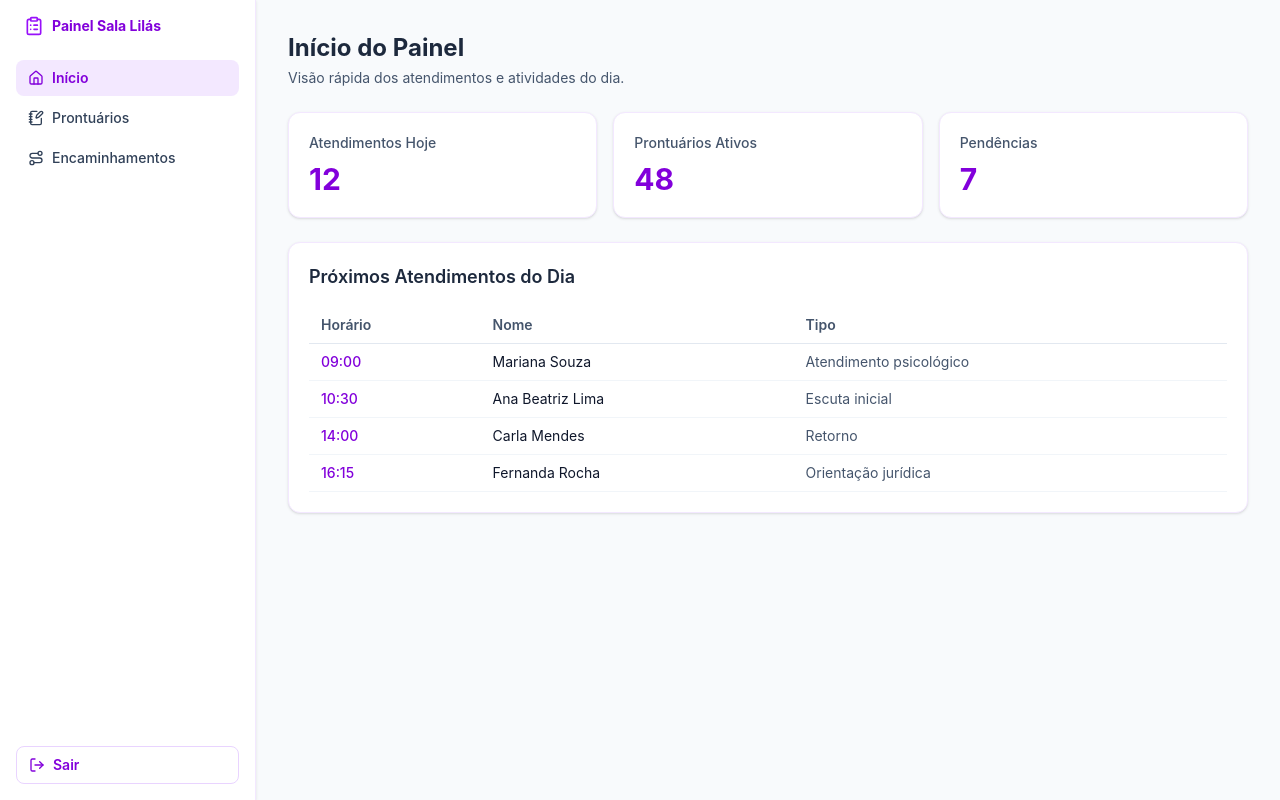
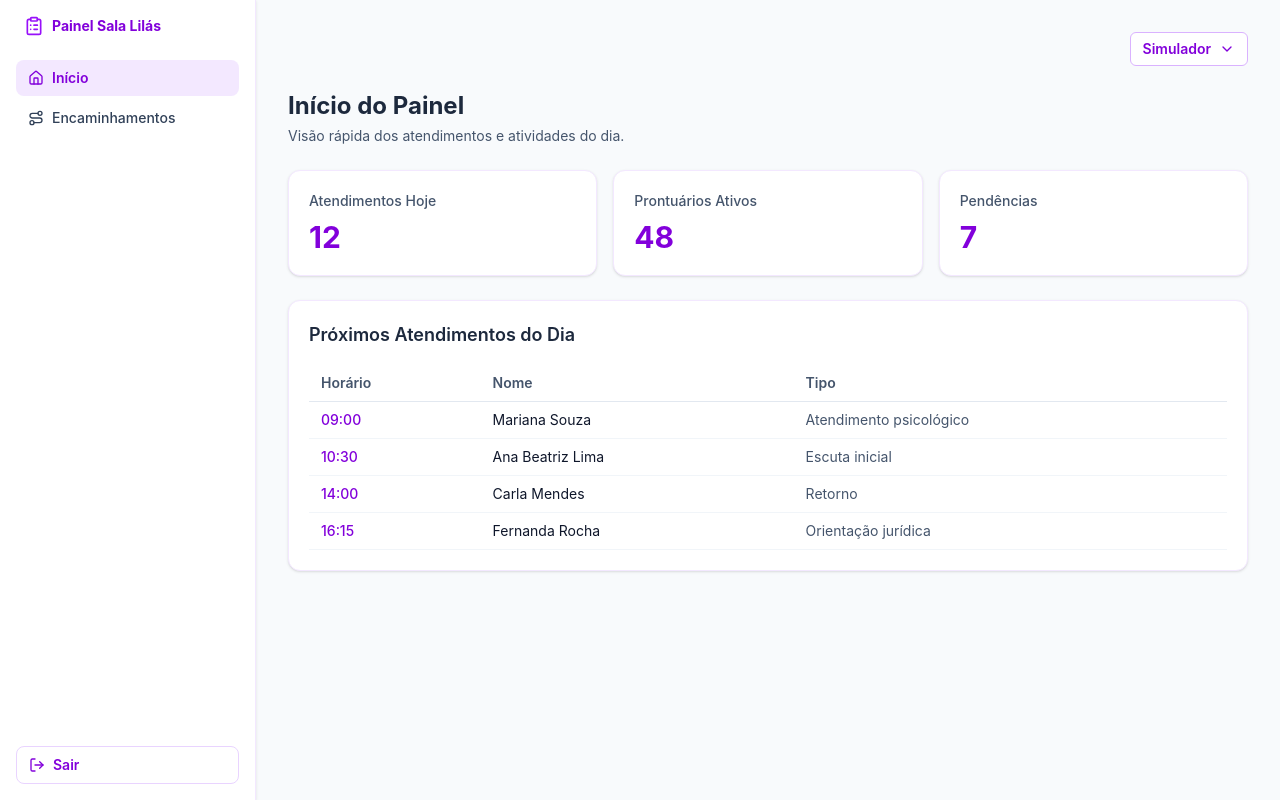
Before and after one commit to vhgtvictor/sala_lilas, a React (Vite) app: page /painel in a window 1280 px wide. Built offline with nearby package versions, Linux system fonts and the light colour scheme.

Commit message:
simulação de perfis

```diff
--- a/src/App.jsx
+++ b/src/App.jsx
@@ -1,6 +1,7 @@
 import { Navigate, Route, Routes } from "react-router-dom";
 import Layout from "./components/Layout";
 import LayoutPainel from "./components/LayoutPainel";
+import ProtectedPanelRoute from "./components/ProtectedPanelRoute";
 import Agendamento from "./pages/Agendamento";
 import DashboardInicio from "./pages/DashboardInicio";
 import Encaminhamentos from "./pages/Encaminhamentos";
@@ -8,6 +9,7 @@ import HomePage from "./pages/HomePage";
 import Login from "./pages/Login";
 import ProntuarioDetalhes from "./pages/ProntuarioDetalhes";
 import ProntuariosLista from "./pages/ProntuariosLista";
+import Relatorios from "./pages/Relatorios";
 
 export default function App() {
   return (
@@ -20,9 +22,31 @@ export default function App() {
 
       <Route path="/painel" element={<LayoutPainel />}>
         <Route index element={<DashboardInicio />} />
-        <Route path="prontuarios" element={<ProntuariosLista />} />
-        <Route path="prontuarios/:id" element={<ProntuarioDetalhes />} />
+        <Route
+          path="prontuarios"
+          element={
+            <ProtectedPanelRoute allowedProfiles={["Psicologia", "Equipe Técnica"]}>
+              <ProntuariosLista />
+            </ProtectedPanelRoute>
+          }
+        />
+        <Route
+          path="prontuarios/:id"
+          element={
+            <ProtectedPanelRoute allowedProfiles={["Psicologia", "Equipe Técnica"]}>
+              <ProntuarioDetalhes />
+            </ProtectedPanelRoute>
+          }
+        />
         <Route path="encaminhamentos" element={<Encaminhamentos />} />
+        <Route
+          path="relatorios"
+          element={
+            <ProtectedPanelRoute allowedProfiles={["Equipe Técnica"]}>
+              <Relatorios />
+            </ProtectedPanelRoute>
+          }
+        />
       </Route>
 
       <Route path="*" element={<Navigate to="/" replace />} />
--- a/src/components/Layout.jsx
+++ b/src/components/Layout.jsx
@@ -1,4 +1,5 @@
 import { NavLink, Outlet } from "react-router-dom";
+import ProfileSimulator from "./ProfileSimulator";
 
 const navItems = [
   { to: "/", label: "Início" },
@@ -12,9 +13,10 @@ export default function Layout() {
     <div className="min-h-screen">
       <header className="bg-purple-600 px-4 py-3">
         <nav
-          className="mx-auto flex w-full max-w-6xl gap-4"
+          className="mx-auto flex w-full max-w-6xl items-center justify-between gap-4"
           aria-label="Navegação principal"
         >
+          <div className="flex flex-wrap gap-2">
             {navItems.map((item) => (
               <NavLink
                 key={item.to}
@@ -28,6 +30,9 @@ export default function Layout() {
                 {item.label}
               </NavLink>
             ))}
+          </div>
+
+          <ProfileSimulator />
         </nav>
       </header>
 
--- a/src/components/LayoutPainel.jsx
+++ b/src/components/LayoutPainel.jsx
@@ -3,22 +3,49 @@ import {
   House,
   LogOut,
   NotebookPen,
+  BarChart3,
   Route as RouteIcon
 } from "lucide-react";
 import toast from "react-hot-toast";
 import { NavLink, Outlet } from "react-router-dom";
+import { useAuth } from "../context/AuthContext";
+import ProfileSimulator from "./ProfileSimulator";
 
 const menuItems = [
-  { to: "/painel", label: "Início", icon: House, end: true },
-  { to: "/painel/prontuarios", label: "Prontuários", icon: NotebookPen },
+  {
+    to: "/painel",
+    label: "Início",
+    icon: House,
+    end: true,
+    profiles: ["Atendente", "NPJ", "Psicologia", "Equipe Técnica"]
+  },
+  {
+    to: "/painel/prontuarios",
+    label: "Prontuários",
+    icon: NotebookPen,
+    profiles: ["Psicologia", "Equipe Técnica"]
+  },
   {
     to: "/painel/encaminhamentos",
     label: "Encaminhamentos",
-    icon: RouteIcon
+    icon: RouteIcon,
+    profiles: ["Atendente", "NPJ", "Psicologia", "Equipe Técnica"]
+  },
+  {
+    to: "/painel/relatorios",
+    label: "Relatórios",
+    icon: BarChart3,
+    profiles: ["Equipe Técnica"]
   }
 ];
 
 export default function LayoutPainel() {
+  const { profile } = useAuth();
+
+  const visibleMenuItems = menuItems.filter((item) =>
+    item.profiles.includes(profile)
+  );
+
   const handleFeatureInProgress = () => {
     toast("Funcionalidade em desenvolvimento.", { icon: "ℹ️" });
   };
@@ -32,8 +59,12 @@ export default function LayoutPainel() {
         </div>
 
         <nav className="flex-1 space-y-1" aria-label="Menu interno">
-          {menuItems.map((item) => {
+          {visibleMenuItems.map((item) => {
             const Icon = item.icon;
+            const menuLabel =
+              profile === "NPJ" && item.to === "/painel/encaminhamentos"
+                ? "Encaminhamentos (NPJ)"
+                : item.label;
 
             return (
               <NavLink
@@ -47,7 +78,7 @@ export default function LayoutPainel() {
                 }
               >
                 <Icon size={16} />
-                {item.label}
+                {menuLabel}
               </NavLink>
             );
           })}
@@ -64,6 +95,9 @@ export default function LayoutPainel() {
       </aside>
 
       <main className="ml-64 p-6 md:p-8">
+        <div className="mb-6 flex justify-end">
+          <ProfileSimulator theme="light" />
+        </div>
         <Outlet />
       </main>
     </div>
--- /dev/null
+++ b/src/components/ProfileSimulator.jsx
@@ -0,0 +1,56 @@
+import { ChevronDown } from "lucide-react";
+import { useState } from "react";
+import { useAuth } from "../context/AuthContext";
+
+export default function ProfileSimulator({ theme = "dark" }) {
+  const { profile, profiles, setProfile } = useAuth();
+  const [isOpen, setIsOpen] = useState(false);
+
+  const triggerClassName =
+    theme === "light"
+      ? "inline-flex items-center gap-2 rounded-md border border-purple-300 bg-white px-3 py-1.5 text-sm font-semibold text-purple-700 hover:bg-purple-50"
+      : "inline-flex items-center gap-2 rounded-md border border-purple-300 bg-white/10 px-3 py-1.5 text-sm font-semibold text-white hover:bg-white/20";
+
+  const handleSelectProfile = (nextProfile) => {
+    setProfile(nextProfile);
+    setIsOpen(false);
+  };
+
+  return (
+    <div className="relative">
+      <button
+        type="button"
+        onClick={() => setIsOpen((prev) => !prev)}
+        className={triggerClassName}
+      >
+        Simulador
+        <ChevronDown size={16} />
+      </button>
+
+      {isOpen ? (
+        <div className="absolute right-0 z-20 mt-2 w-52 rounded-lg border border-purple-200 bg-white p-2 shadow-lg">
+          <p className="px-2 py-1 text-xs font-semibold uppercase tracking-wide text-slate-500">
+            Perfil ativo: {profile}
+          </p>
+
+          <div className="mt-1 space-y-1">
+            {profiles.map((item) => (
+              <button
+                key={item}
+                type="button"
+                onClick={() => handleSelectProfile(item)}
+                className={
+                  item === profile
+                    ? "w-full rounded-md bg-purple-100 px-2 py-1.5 text-left text-sm font-semibold text-purple-700"
+                    : "w-full rounded-md px-2 py-1.5 text-left text-sm font-medium text-slate-700 hover:bg-purple-50"
+                }
+              >
+                {item}
+              </button>
+            ))}
+          </div>
+        </div>
+      ) : null}
+    </div>
+  );
+}
--- /dev/null
+++ b/src/components/ProtectedPanelRoute.jsx
@@ -0,0 +1,25 @@
+import { useEffect } from "react";
+import toast from "react-hot-toast";
+import { useLocation, useNavigate } from "react-router-dom";
+import { useAuth } from "../context/AuthContext";
+
+export default function ProtectedPanelRoute({ allowedProfiles, children }) {
+  const { profile } = useAuth();
+  const navigate = useNavigate();
+  const location = useLocation();
+
+  const hasAccess = allowedProfiles.includes(profile);
+
+  useEffect(() => {
+    if (!hasAccess) {
+      toast.error("Acesso negado para o seu perfil atual");
+      navigate("/painel", { replace: true });
+    }
+  }, [hasAccess, location.pathname, navigate]);
+
+  if (!hasAccess) {
+    return null;
+  }
+
+  return children;
+}
--- /dev/null
+++ b/src/context/AuthContext.jsx
@@ -0,0 +1,40 @@
+import { createContext, useContext, useMemo, useState } from "react";
+import toast from "react-hot-toast";
+
+const profiles = ["Atendente", "NPJ", "Psicologia", "Equipe Técnica"];
+
+const AuthContext = createContext(null);
+
+export function AuthProvider({ children }) {
+  const [profile, setProfileState] = useState("Atendente");
+
+  const setProfile = (nextProfile) => {
+    if (!profiles.includes(nextProfile) || nextProfile === profile) {
+      return;
+    }
+
+    setProfileState(nextProfile);
+    toast.success(`Perfil alterado para ${nextProfile}`);
+  };
+
+  const value = useMemo(
+    () => ({
+      profile,
+      setProfile,
+      profiles
+    }),
+    [profile]
+  );
+
+  return <AuthContext.Provider value={value}>{children}</AuthContext.Provider>;
+}
+
+export function useAuth() {
+  const context = useContext(AuthContext);
+
+  if (!context) {
+    throw new Error("useAuth deve ser usado dentro de AuthProvider.");
+  }
+
+  return context;
+}
--- a/src/main.jsx
+++ b/src/main.jsx
@@ -4,15 +4,18 @@ import { Toaster } from "react-hot-toast";
 import { BrowserRouter } from "react-router-dom";
 import App from "./App";
 import ErrorBoundary from "./components/ErrorBoundary";
+import { AuthProvider } from "./context/AuthContext";
 import "./styles.css";
 
 ReactDOM.createRoot(document.getElementById("root")).render(
   <React.StrictMode>
     <ErrorBoundary>
-      <BrowserRouter>
-        <App />
-        <Toaster position="top-right" toastOptions={{ duration: 3000 }} />
-      </BrowserRouter>
+      <AuthProvider>
+        <BrowserRouter>
+          <App />
+          <Toaster position="top-right" toastOptions={{ duration: 3000 }} />
+        </BrowserRouter>
+      </AuthProvider>
     </ErrorBoundary>
   </React.StrictMode>
 );
--- /dev/null
+++ b/src/pages/Relatorios.jsx
@@ -0,0 +1,10 @@
+export default function Relatorios() {
+  return (
+    <section className="rounded-xl border border-purple-100 bg-white p-6 shadow-sm">
+      <h1 className="text-2xl font-bold text-slate-800">Relatórios</h1>
+      <p className="mt-2 text-sm text-slate-600">
+        Módulo de relatórios disponível para Equipe Técnica.
+      </p>
+    </section>
+  );
+}
```
Also changed, not shown: 5 other files (tests, documents, lock files or other folders). Lines whose indentation alone changed are shown as unchanged.
